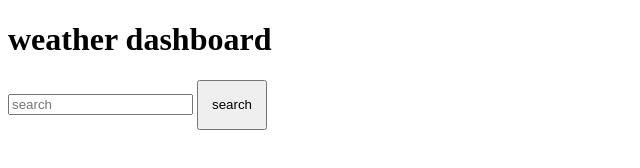
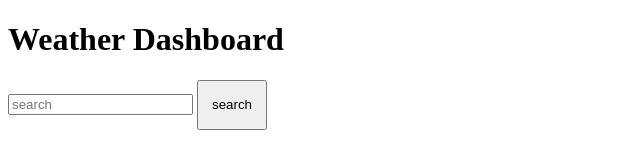
Before and after one commit to tiannaj23/WeatherForecast, a plain HTML site: page index.html in a window 1280 px wide. Shown: the whole page, without its empty margins (0-640 px from the left). Drawn offline with nearby package versions, Linux system fonts and the light colour scheme.

```diff
--- a/assets/js/script.js
+++ b/assets/js/script.js
@@ -3,6 +3,7 @@ var rootURL = 'https://api.openweathermap.org';
 var apiKey = '25398e04490cafc49d1aa70a6c6ee328';
 
 function search(city){
+    // Current weather request from open weather api
     fetch(
 
         `${rootURL}/data/2.5/weather?q=${city}&units=imperial&appid=${apiKey}`
--- a/index.html
+++ b/index.html
@@ -3,14 +3,14 @@
     <head>
         <meta charset="utf-8">
         <meta http-equiv="X-UA-Compatible" content="IE=edge">
-        <title></title>
+        <title>Weather Forecast</title>
         <meta name="description" content="">
         <meta name="viewport" content="width=device-width, initial-scale=1">
         <link rel="stylesheet" href="./assets/css/style.css">
     </head>
     <body>
         <div class = 'title'>
-            <h1>weather dashboard</h1>
+            <h1>Weather Dashboard</h1>
         </div>
         <div class = 'top-section'>
             <form class = 'search input'>
```
Also changed, not shown: images/Screenshot 2023-02-08 at 9.51.39 PM Large.jpeg (added), 1 other file.
